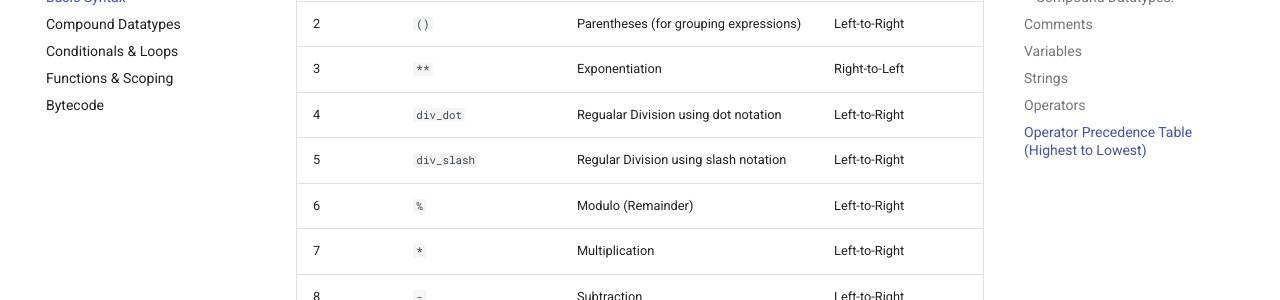
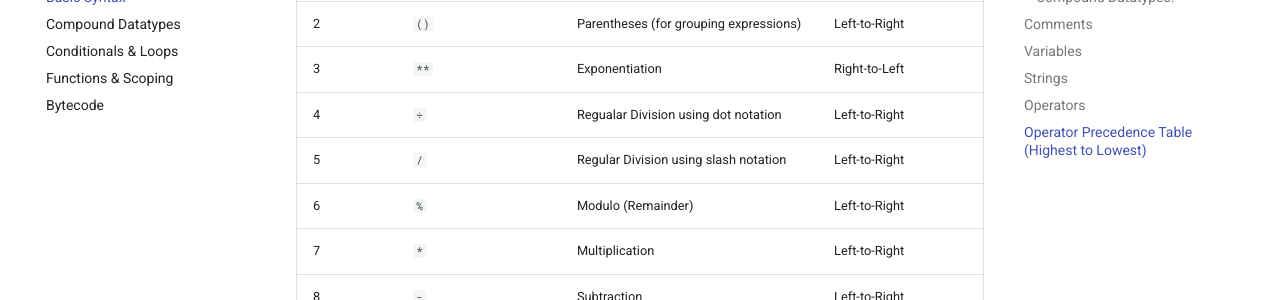
Before and after one commit to lucifer-reborn473/NEXUS, an MkDocs documentation site: the page built from docs/Basic Syntax.md, in a window 1280 px wide and 900 px high, scrolled down 2276 px. Shown: the part 165-465 px from the top of the window. Built offline with MkDocs 1.6.1 and Material for MkDocs 9.7.7, drawn with Linux system fonts in a browser that asks for light colours.

Commit message:
Update Basic Syntax.md

```diff
--- a/docs/Basic Syntax.md
+++ b/docs/Basic Syntax.md
@@ -100,8 +100,8 @@ Example:
 | 1                    | **Numbers**                            | Numeric values (constants or variables) | N/A                                                              |
 | 2                    | `()`                                       | Parentheses (for grouping expressions)  | Left-to-Right                                                    |
 | 3                    | `**`                                       | Exponentiation                          | Right-to-Left                                                    |
-| 4                    | `div_dot`                                  | Regualar Division using dot notation       | Left-to-Right                                                    |
-| 5                    | `div_slash`                                | Regular Division using slash notation   | Left-to-Right                                                    |
+| 4                    | `÷`                                  | Regualar Division using dot notation       | Left-to-Right                                                    |
+| 5                    | `/`                                | Regular Division using slash notation   | Left-to-Right                                                    |
 | 6                    | `%`                                        | Modulo (Remainder)                      | Left-to-Right                                                    |
 | 7                    | `*`                                        | Multiplication                          | Left-to-Right                                                    |
 | 8                    | `-`                                        | Subtraction                             | Left-to-Right                                                    |
```
